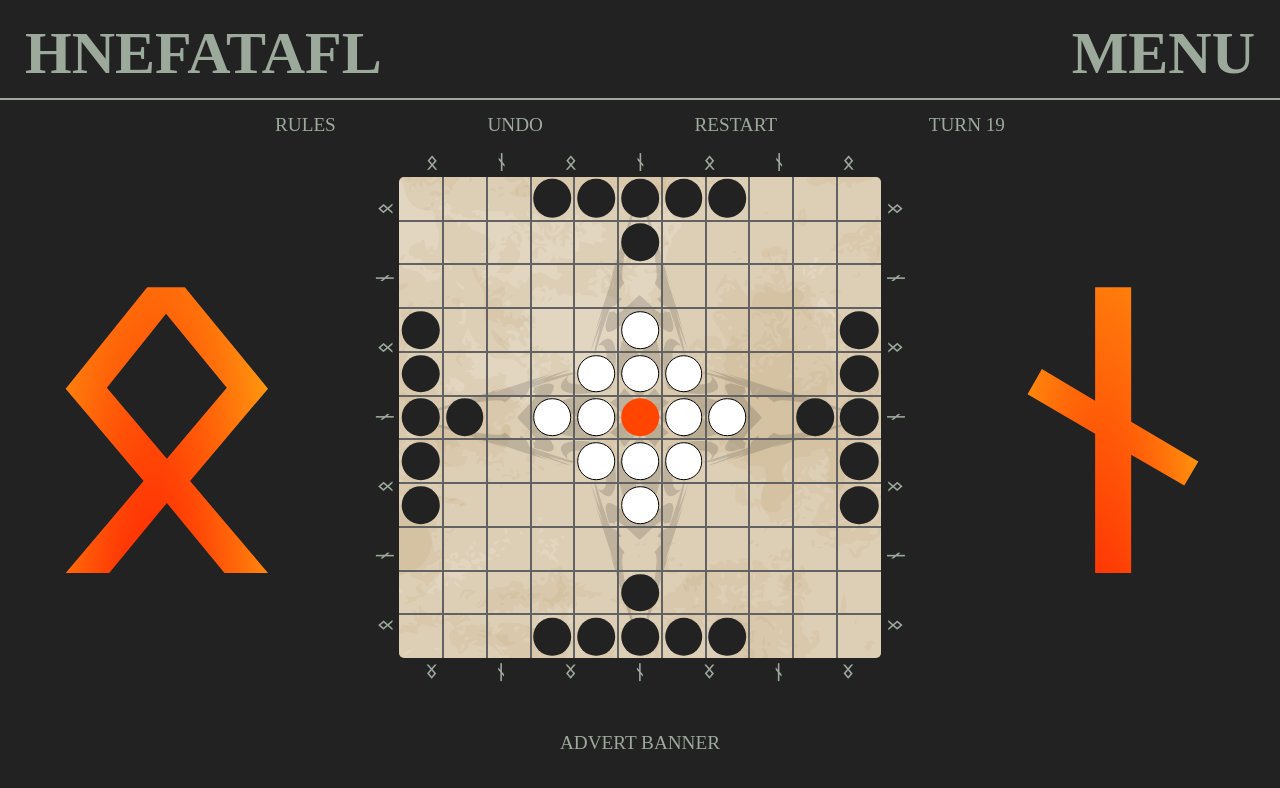
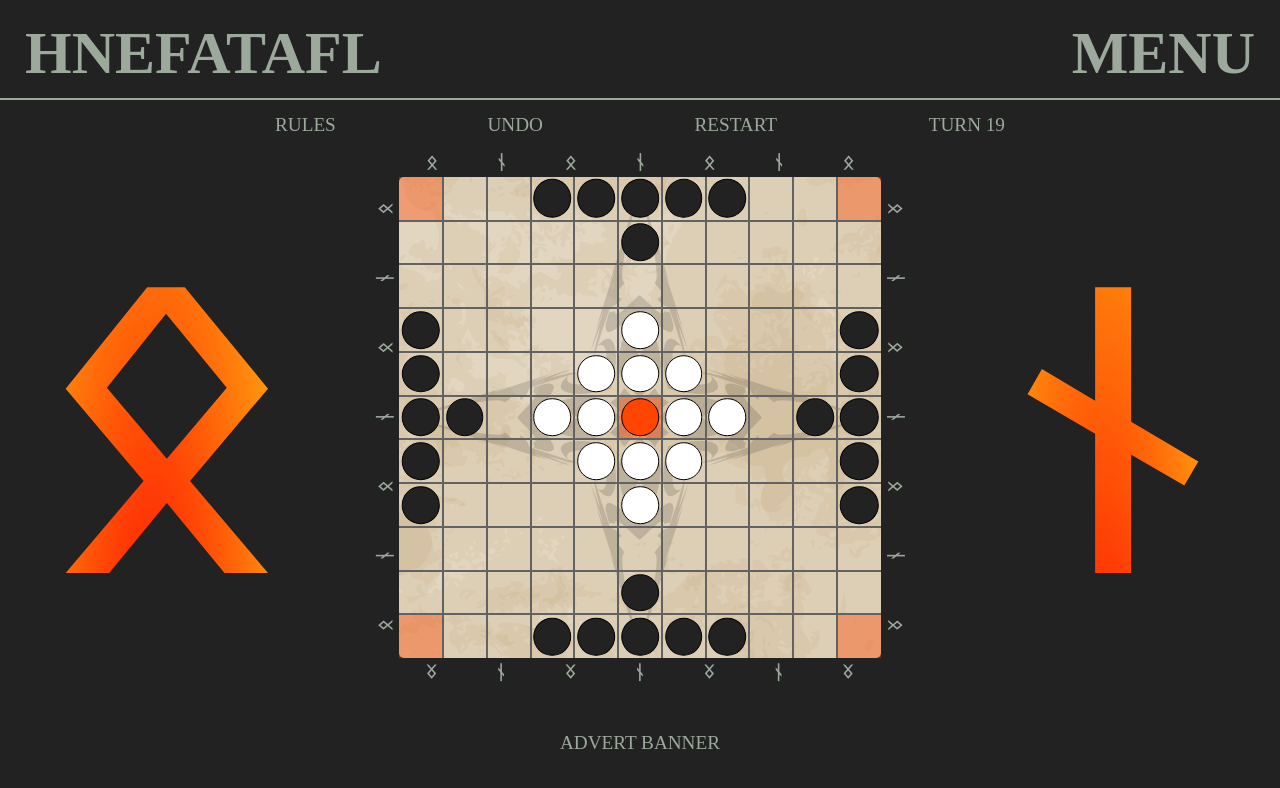
Before and after one commit to DaleKMillington/react-hnefatafl, a React (Vite) app: page / in a window 1280 px wide. Shown: the top 788 px of the page. Built offline with nearby package versions, Linux system fonts and the light colour scheme; a web font is replaced by a local one.

Commit message:
Added board container level component and created pieceSelectable useState

```diff
--- a/src/App.tsx
+++ b/src/App.tsx
@@ -4,7 +4,7 @@
 
 // Application Imports
 import './sass/index.scss';
-import Board from './components/Board.tsx';
+import BoardContainer from './components/BoardContainer.tsx';
 
 
 const App = () => {
@@ -30,7 +30,7 @@ const App = () => {
                         <div className="main-icon__icon main-icon__icon--left">ᛟ</div>
                     </div>
 
-                    <Board />
+                    <BoardContainer />
 
                     <div className="main-icon">
                         <div className="main-icon__icon main-icon__icon--right">ᚾ</div>
--- a/src/components/Board.tsx
+++ b/src/components/Board.tsx
@@ -1,80 +1,24 @@
 // Base Imports
-import { useState, useEffect } from "react";
+import { useState } from "react";
 
 // Third Party Imports
 
 // Application Imports
-import initialState from '../game-logic/board-state.ts';
+import {initialState} from '../game-logic/board-state.ts';
 import Square from './Square.tsx';
+import {Simulate} from "react-dom/test-utils";
+import toggle = Simulate.toggle;
 
 const Board = () => {
 
-    const [windowWidth, setWindowWidth] = useState(window.innerWidth);
-
-    useEffect(() => {
-        const handleResize = () => {
-            setWindowWidth(window.innerWidth);
-        };
-
-        window.addEventListener('resize', handleResize);
-
-        return () => {
-            window.removeEventListener('resize', handleResize);
-        };
-    }, []);
-
-
-    useEffect(() => {
-        const boardContainer = document.getElementById('board-container');
-        const mainRow = document.querySelector('.main-row');
-        if (boardContainer && mainRow) {
-            const mainRowHeight = (mainRow as HTMLElement).offsetHeight;
-            boardContainer.style.maxWidth = `${mainRowHeight}px`;
-        }
-    }, [windowWidth]);
-
     const [boardState, setBoardState] = useState(initialState);
-
     const updateBoardState = (state: string[][]) => setBoardState(state);
 
+    const [pieceSelected, setPieceSelected] = useState(false);
+    const togglePieceSelected = () => setPieceSelected(!pieceSelected);
+
     return (
-        <div className="board-container" id="board-container">
-            <div className="board-container__runeholder board-container__runeholder--top">
-                <span>ᛟ</span>
-                <span>ᚾ</span>
-                <span>ᛟ</span>
-                <span>ᚾ</span>
-                <span>ᛟ</span>
-                <span>ᚾ</span>
-                <span>ᛟ</span>
-            </div>
-            <div className="board-container__runeholder board-container__runeholder--left">
-                <span>ᛟ</span>
-                <span>ᚾ</span>
-                <span>ᛟ</span>
-                <span>ᚾ</span>
-                <span>ᛟ</span>
-                <span>ᚾ</span>
-                <span>ᛟ</span>
-            </div>
-            <div className="board-container__runeholder board-container__runeholder--bottom">
-                <span>ᛟ</span>
-                <span>ᚾ</span>
-                <span>ᛟ</span>
-                <span>ᚾ</span>
-                <span>ᛟ</span>
-                <span>ᚾ</span>
-                <span>ᛟ</span>
-            </div>
-            <div className="board-container__runeholder board-container__runeholder--right">
-                <span>ᛟ</span>
-                <span>ᚾ</span>
-                <span>ᛟ</span>
-                <span>ᚾ</span>
-                <span>ᛟ</span>
-                <span>ᚾ</span>
-                <span>ᛟ</span>
-            </div>
+
         <div className="board">
             <div className="board__background-image"></div>
 
@@ -89,7 +33,9 @@ const Board = () => {
                                     rowIndex={rowIndex}
                                     columnIndex={columnIndex}
                                     piece={piece}
+                                    pieceSelected={pieceSelected}
                                     updateBoardState={updateBoardState}
+                                    togglePieceSelected={togglePieceSelected}
                                 />
                             ))
                         }
@@ -98,7 +44,6 @@ const Board = () => {
                 ))
             }
 
-            </div>
         </div>
     )
 }
--- /dev/null
+++ b/src/components/BoardContainer.tsx
@@ -0,0 +1,78 @@
+// Base Imports
+import { useState, useEffect } from "react";
+
+// Third Party Imports
+
+// Application Imports
+import Board from './Board.tsx';
+
+const BoardContainer = () => {
+
+    const [windowWidth, setWindowWidth] = useState(window.innerWidth);
+
+    useEffect(() => {
+        const handleResize = () => {
+            setWindowWidth(window.innerWidth);
+        };
+
+        window.addEventListener('resize', handleResize);
+
+        return () => {
+            window.removeEventListener('resize', handleResize);
+        };
+    }, []);
+
+
+    useEffect(() => {
+        const boardContainer = document.getElementById('board-container');
+        const mainRow = document.querySelector('.main-row');
+        if (boardContainer && mainRow) {
+            const mainRowHeight = (mainRow as HTMLElement).offsetHeight;
+            boardContainer.style.maxWidth = `${mainRowHeight}px`;
+        }
+    }, [windowWidth]);
+
+    return (
+        <div className="board-container" id="board-container">
+            <div className="board-container__runeholder board-container__runeholder--top">
+                <span>ᛟ</span>
+                <span>ᚾ</span>
+                <span>ᛟ</span>
+                <span>ᚾ</span>
+                <span>ᛟ</span>
+                <span>ᚾ</span>
+                <span>ᛟ</span>
+            </div>
+            <div className="board-container__runeholder board-container__runeholder--left">
+                <span>ᛟ</span>
+                <span>ᚾ</span>
+                <span>ᛟ</span>
+                <span>ᚾ</span>
+                <span>ᛟ</span>
+                <span>ᚾ</span>
+                <span>ᛟ</span>
+            </div>
+            <div className="board-container__runeholder board-container__runeholder--bottom">
+                <span>ᛟ</span>
+                <span>ᚾ</span>
+                <span>ᛟ</span>
+                <span>ᚾ</span>
+                <span>ᛟ</span>
+                <span>ᚾ</span>
+                <span>ᛟ</span>
+            </div>
+            <div className="board-container__runeholder board-container__runeholder--right">
+                <span>ᛟ</span>
+                <span>ᚾ</span>
+                <span>ᛟ</span>
+                <span>ᚾ</span>
+                <span>ᛟ</span>
+                <span>ᚾ</span>
+                <span>ᛟ</span>
+            </div>
+            <Board />
+        </div>
+    )
+}
+
+export default BoardContainer;
--- a/src/components/Piece.tsx
+++ b/src/components/Piece.tsx
@@ -7,12 +7,12 @@
 // Types
 interface PieceProps {
     piece: string;
+    pieceSelected: boolean;
     updateBoardState: (state: string[][]) => void;
+    togglePieceSelected: (state: boolean) => void;
 }
 
-const Piece = ({piece, updateBoardState}: PieceProps) => {
-
-    console.log('piece', piece);
+const Piece = ({piece, pieceSelected, updateBoardState, togglePieceSelected}: PieceProps) => {
 
     let pieceClasses = '';
     switch(piece){
@@ -21,6 +21,8 @@ const Piece = ({piece, updateBoardState}: PieceProps) => {
         case 'K': pieceClasses = 'piece piece--king';
     }
 
+    pieceClasses = pieceSelected ? pieceClasses : pieceClasses += ' piece--selectable';
+
     return (
         <div className={pieceClasses}></div>
     )
--- a/src/components/Square.tsx
+++ b/src/components/Square.tsx
@@ -4,16 +4,26 @@
 
 // Application Imports
 import Piece from './Piece.tsx';
+import {restrictedSquares} from "../game-logic/board-state.ts";
 
 // Types
 interface SquareProps {
     rowIndex: number;
     columnIndex: number;
     piece: string;
+    pieceSelected: boolean;
     updateBoardState: (state: string[][]) => void;
+    togglePieceSelected: (state: boolean) => void;
 }
 
-const Square = ({rowIndex, columnIndex, piece, updateBoardState}: SquareProps) => {
+const Square = ({
+    rowIndex,
+    columnIndex,
+    piece,
+    pieceSelected,
+    updateBoardState,
+    togglePieceSelected
+}: SquareProps) => {
 
     let squareClasses = 'board-square';
     squareClasses = rowIndex === 0 ? squareClasses += ' board-square--top' : squareClasses;
@@ -21,10 +31,18 @@ const Square = ({rowIndex, columnIndex, piece, updateBoardState}: SquareProps) =
     squareClasses = columnIndex === 0 ? squareClasses += ' board-square--left' : squareClasses;
     squareClasses = columnIndex === 10 ? squareClasses += ' board-square--right' : squareClasses;
 
+    squareClasses = restrictedSquares[rowIndex][columnIndex] === 'R' ? squareClasses += ' board-square--restricted' :
+        squareClasses;
+
 
     return (
         <div className={squareClasses}>
-            <Piece piece={piece} updateBoardState={updateBoardState} />
+            <Piece
+                piece={piece}
+                pieceSelected={pieceSelected}
+                updateBoardState={updateBoardState}
+                togglePieceSelected={togglePieceSelected}
+            />
         </div>
     )
 }
--- a/src/game-logic/board-state.ts
+++ b/src/game-logic/board-state.ts
@@ -3,7 +3,7 @@
 // B - Black
 // K - King
 
-const initialState: string[][] = [
+export const initialState: string[][] = [
     ['E', 'E', 'E', 'B', 'B', 'B', 'B', 'B', 'E', 'E', 'E'],
     ['E', 'E', 'E', 'E', 'E', 'B', 'E', 'E', 'E', 'E', 'E'],
     ['E', 'E', 'E', 'E', 'E', 'E', 'E', 'E', 'E', 'E', 'E'],
@@ -17,4 +17,19 @@ const initialState: string[][] = [
     ['E', 'E', 'E', 'B', 'B', 'B', 'B', 'B', 'E', 'E', 'E']
 ];
 
-export default initialState;
+// N - Normal
+// R - Restricted
+
+export const restrictedSquares: string[][] = [
+    ['R', 'N', 'N', 'N', 'N', 'N', 'N', 'N', 'N', 'N', 'R'],
+    ['N', 'N', 'N', 'N', 'N', 'N', 'N', 'N', 'N', 'N', 'N'],
+    ['N', 'N', 'N', 'N', 'N', 'N', 'N', 'N', 'N', 'N', 'N'],
+    ['N', 'N', 'N', 'N', 'N', 'N', 'N', 'N', 'N', 'N', 'N'],
+    ['N', 'N', 'N', 'N', 'N', 'N', 'N', 'N', 'N', 'N', 'N'],
+    ['N', 'N', 'N', 'N', 'N', 'R', 'N', 'N', 'N', 'N', 'N'],
+    ['N', 'N', 'N', 'N', 'N', 'N', 'N', 'N', 'N', 'N', 'N'],
+    ['N', 'N', 'N', 'N', 'N', 'N', 'N', 'N', 'N', 'N', 'N'],
+    ['N', 'N', 'N', 'N', 'N', 'N', 'N', 'N', 'N', 'N', 'N'],
+    ['N', 'N', 'N', 'N', 'N', 'N', 'N', 'N', 'N', 'N', 'N'],
+    ['R', 'N', 'N', 'N', 'N', 'N', 'N', 'N', 'N', 'N', 'R']
+]
--- a/src/sass/components/_board-square.scss
+++ b/src/sass/components/_board-square.scss
@@ -3,7 +3,6 @@
     display: inline-block;
     width: calc(100% / 11);
     height: 100%;
-    //z-index: 5;
     border: 1px solid lighten($color-dark-primary, 25);
 
     &--top {
@@ -21,4 +20,8 @@
     &--right {
         border-right: none;
     }
+
+    &--restricted {
+        background-color: rgba(orangered, 0.4);
+    }
 }
--- a/src/sass/components/_piece.scss
+++ b/src/sass/components/_piece.scss
@@ -4,6 +4,7 @@
     border-radius: 50%;
     height: 90%;
     width: 90%;
+    z-index: 2;
 
     &--white {
         background: white;
@@ -12,10 +13,16 @@
 
     &--black {
         background: $color-dark-primary;
+        border: 1px solid black;
     }
 
     &--king {
         background: orangered;
+        border: 1px solid black;
+    }
+
+    &--selectable {
+        cursor: pointer;
     }
 
 }
```
Lines whose indentation alone changed are shown as unchanged.
